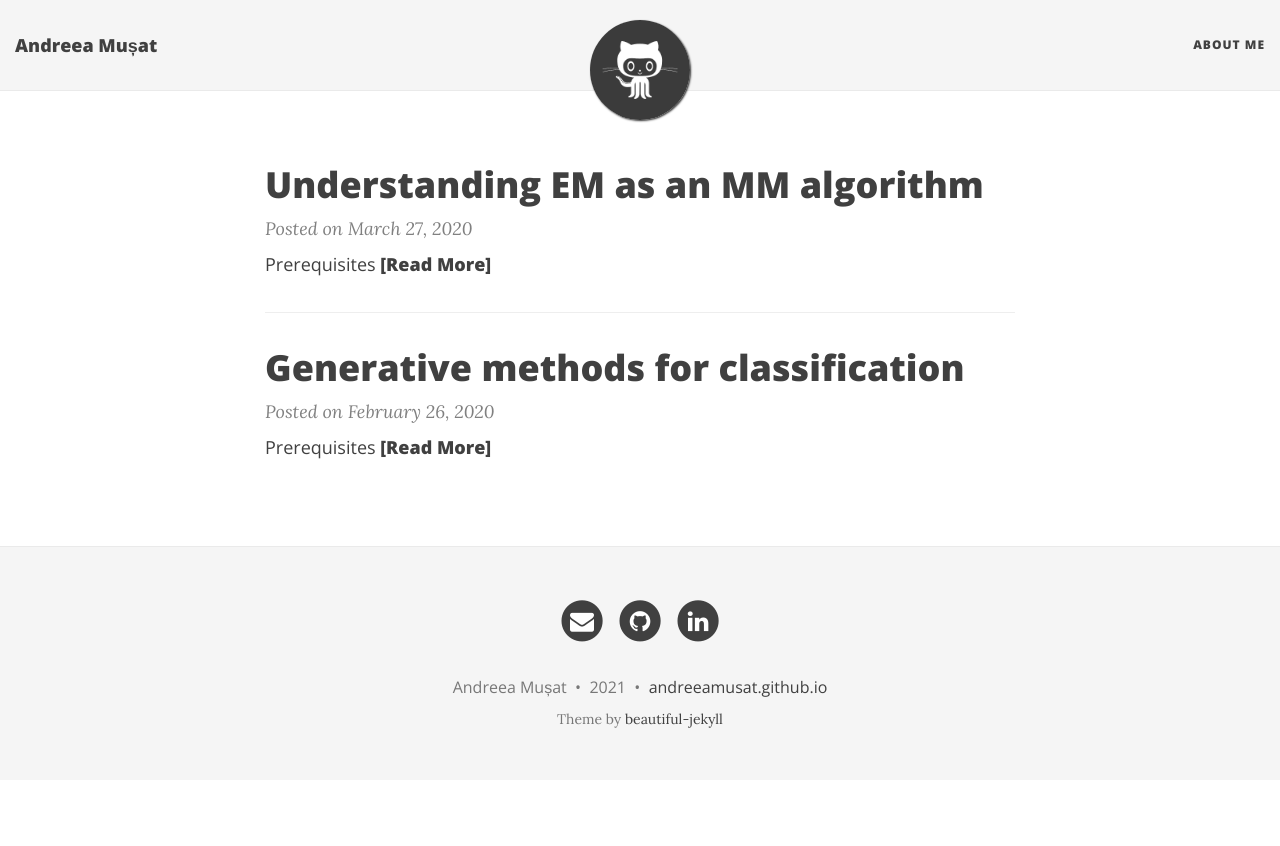
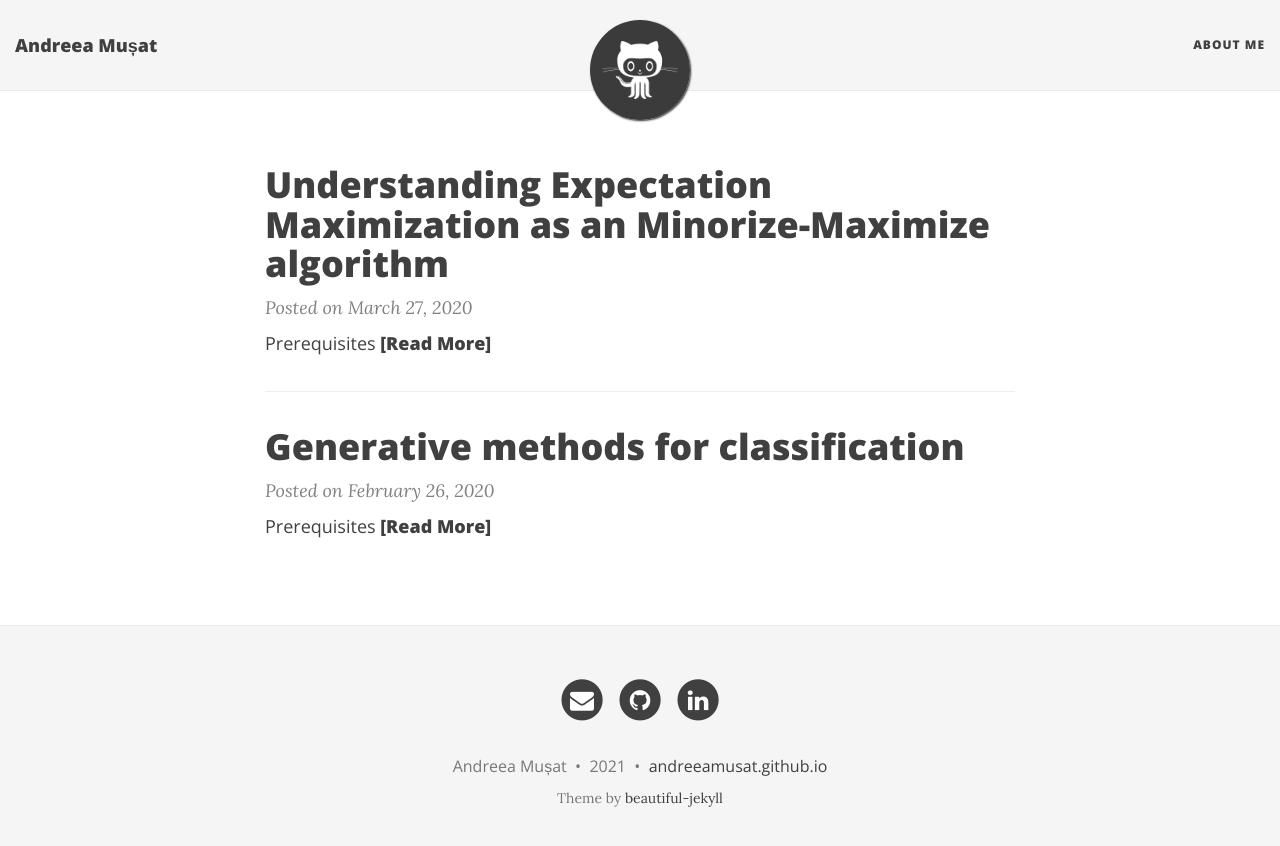
Before and after one commit to AndreeaMusat/AndreeaMusat.github.io, a Jekyll site: the page built from index.html, in a window 1280 px wide. Shown: the top 846 px of the page. Built offline with Jekyll 4.4.1, drawn with Linux system fonts in a browser that asks for light colours; nearby versions of some CDN libraries; the list of posts is cut into pages by our own code.

Commit message:
replaced acronyms

```diff
--- a/_posts/2020-03-27-em.markdown
+++ b/_posts/2020-03-27-em.markdown
@@ -1,6 +1,6 @@
 ---
 layout: post
-title:  "Understanding EM as an MM algorithm"
+title:  "Understanding Expectation Maximization as an Minorize-Maximize algorithm"
 date:   2020-03-27 18:32:48 +0200
 categories: ml
 mathjax: true
```
